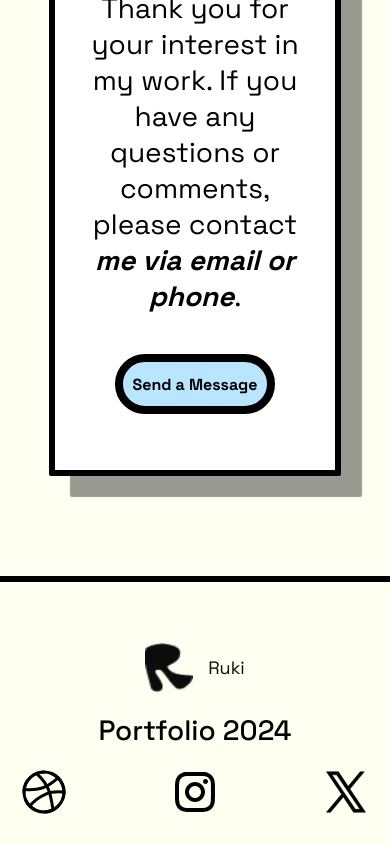
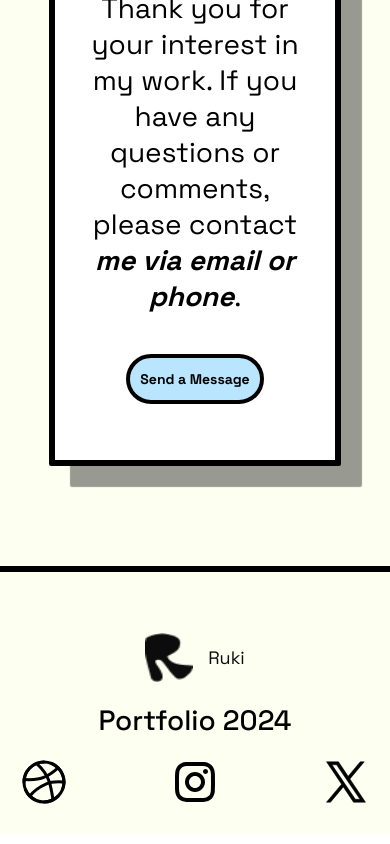
Before and after one commit to salmanfaraj06/react-setup-template, a React (Vite) app: page / in a window 390 px wide. Shown: the part 2596-3440 px from the top of the page. Built offline with nearby package versions, Linux system fonts and the light colour scheme.

Commit message:
fixed font

```diff
--- a/src/components/Contact.jsx
+++ b/src/components/Contact.jsx
@@ -26,7 +26,7 @@ function Contact() {
           <Text
             size="lg"
             as="p"
-            className="mt-4 px-3 text-center sm:text-[17px] md:text-[22px] "
+            className="mt-4 px-3 text-center sm:text-[14px] md:text-[22px] "
           >
             Thank you for your interest in my work. If you have any questions or
             comments, please contact{" "}
@@ -39,7 +39,7 @@ function Contact() {
               color="light_blue_100"
               size="md"
               shape="round"
-              className=" border-8 border-solid border-black-900_01 font-bold md:h-[70px] md:px-[50px] md:text-[20px] sm:h-[60px] sm:px-[10px] sm:text-[16px] "
+              className=" border-8 md:border-4 border-solid border-black-900_01 font-bold md:h-[70px] md:px-[50px] md:text-[20px] sm:h-[50px] sm:px-[10px] sm:text-[14px] "
             >
               Send a Message
             </Button>
```
